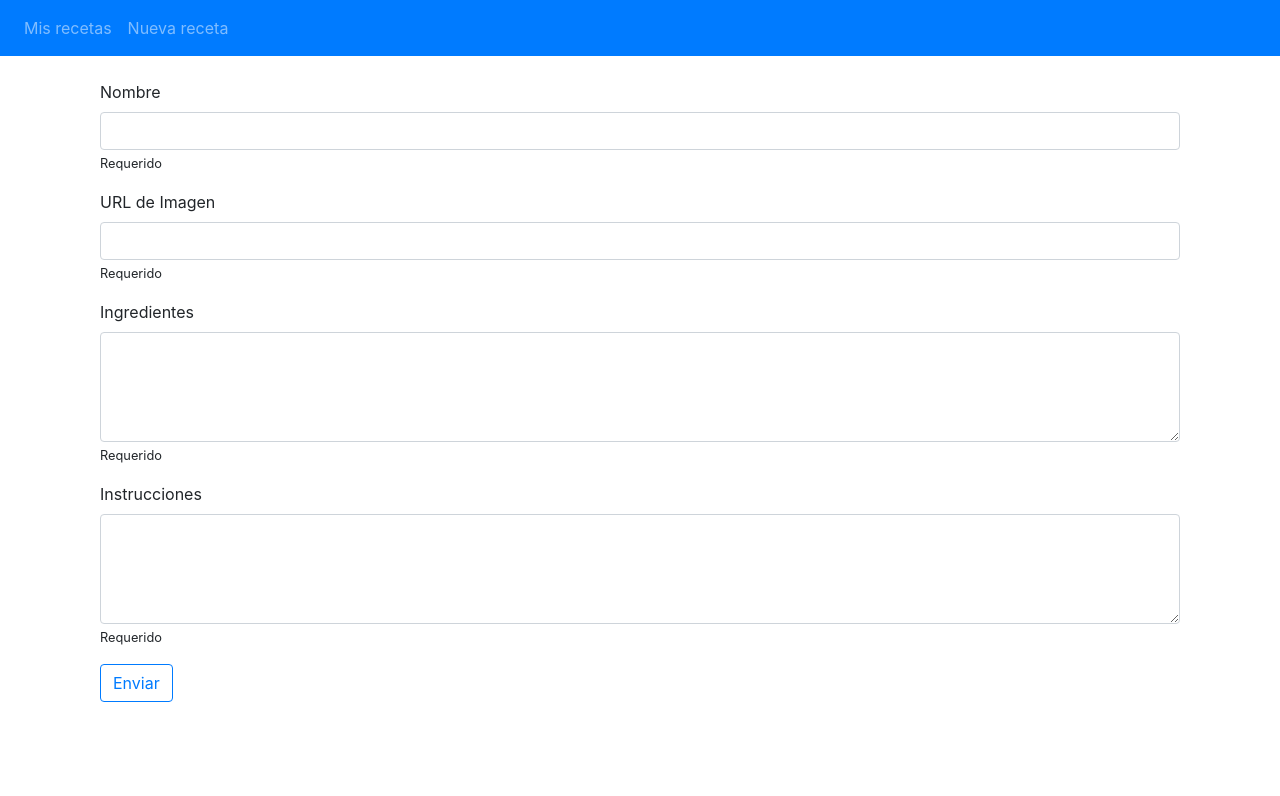
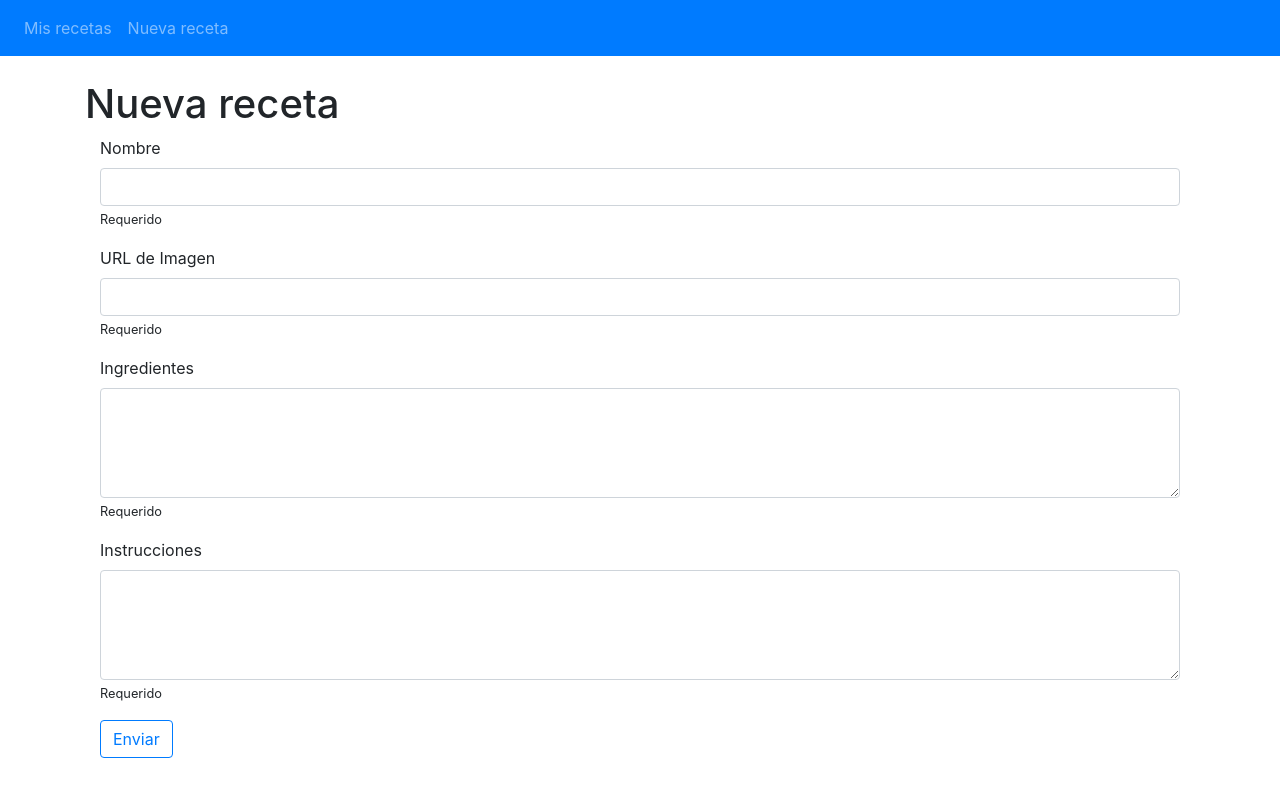
Before and after one commit to josue-venegas-almonacid/Pruebas_de_software, an Angular app in the folder Presentacion_01_Recetario/frontend/: page /createUpdate in a window 1280 px wide. Shown: the top 796 px of the page. Built offline with nearby package versions, Linux system fonts and the light colour scheme.

Commit message:
Títulos de las páginas

```diff
--- a/Presentacion_01_Recetario/frontend/src/app/create-update/create-update.component.html
+++ b/Presentacion_01_Recetario/frontend/src/app/create-update/create-update.component.html
@@ -1,4 +1,8 @@
 <div class="container mt-4">
+  <div class="row">
+    <h1 *ngIf="recipe?._id">Actualizar receta</h1>
+    <h1 *ngIf="!recipe?._id">Nueva receta</h1>
+  </div>
   <div class="row">
     <div class="col">
       <form autocomplete="off" (ngSubmit)="createUpdate()" [formGroup]="recipeForm">
--- a/Presentacion_01_Recetario/frontend/src/app/get/get.component.html
+++ b/Presentacion_01_Recetario/frontend/src/app/get/get.component.html
@@ -1,4 +1,8 @@
 <div class="container mt-4">
+  <div class="row">
+    <h1>Ver receta</h1>
+  </div>
+  <div class="row">
     <div class="card">
       <div class="row no-gutters">
         <div class="col-auto mr-2">
@@ -17,3 +21,4 @@
       </div>
     </div>
   </div>
+</div>
--- a/Presentacion_01_Recetario/frontend/src/app/list/list.component.html
+++ b/Presentacion_01_Recetario/frontend/src/app/list/list.component.html
@@ -1,4 +1,7 @@
 <div class="container mt-4">
+  <div class="row">
+    <h1>Mis recetas</h1>
+  </div>
   <div class="row">
     <div *ngFor="let recipe of recipes" class="col-md-4 mt-2 mb-2" id={{recipe._id}}>
       <div class="card" style="width: auto;">
```
Lines whose indentation alone changed are shown as unchanged.
